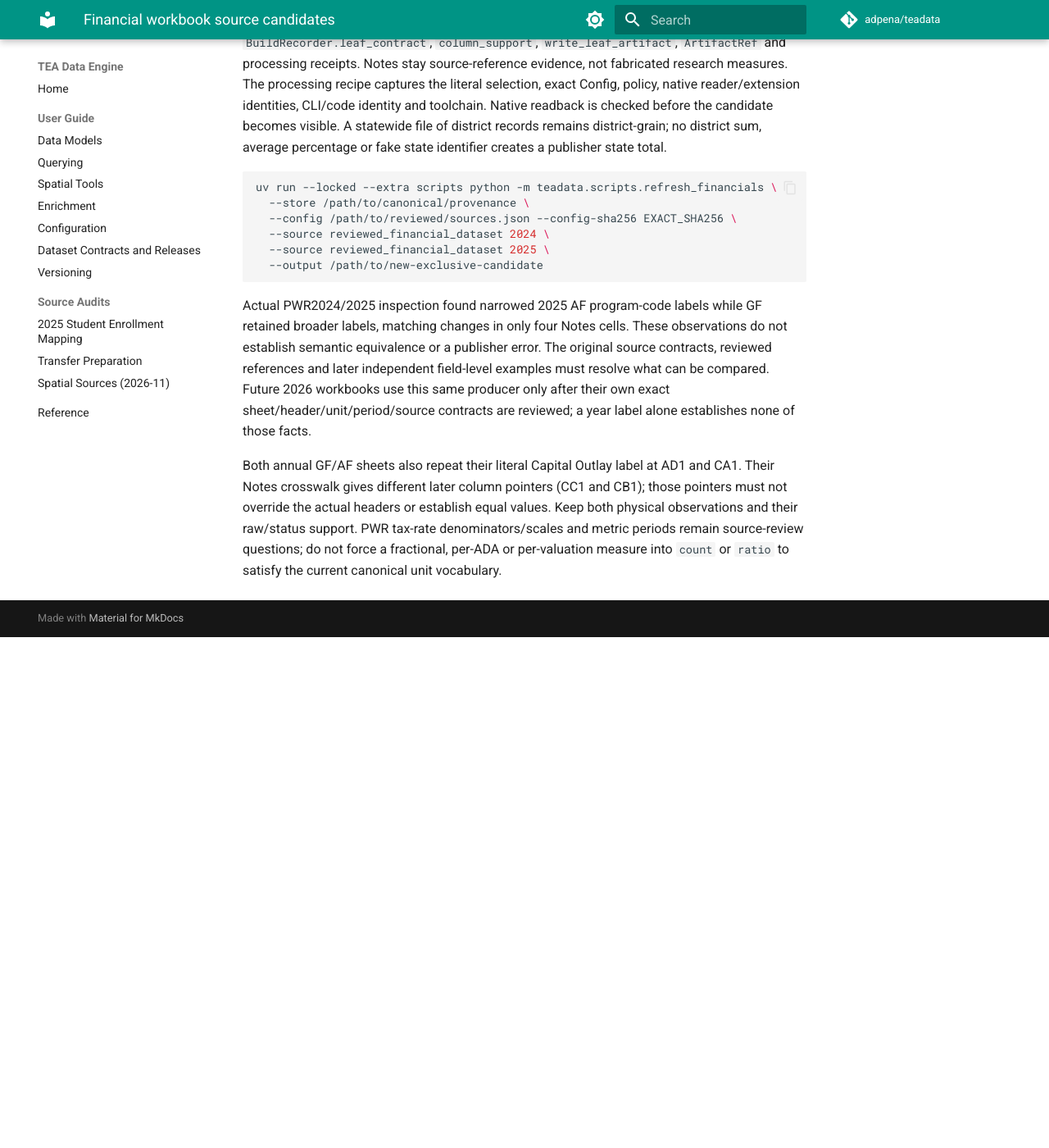
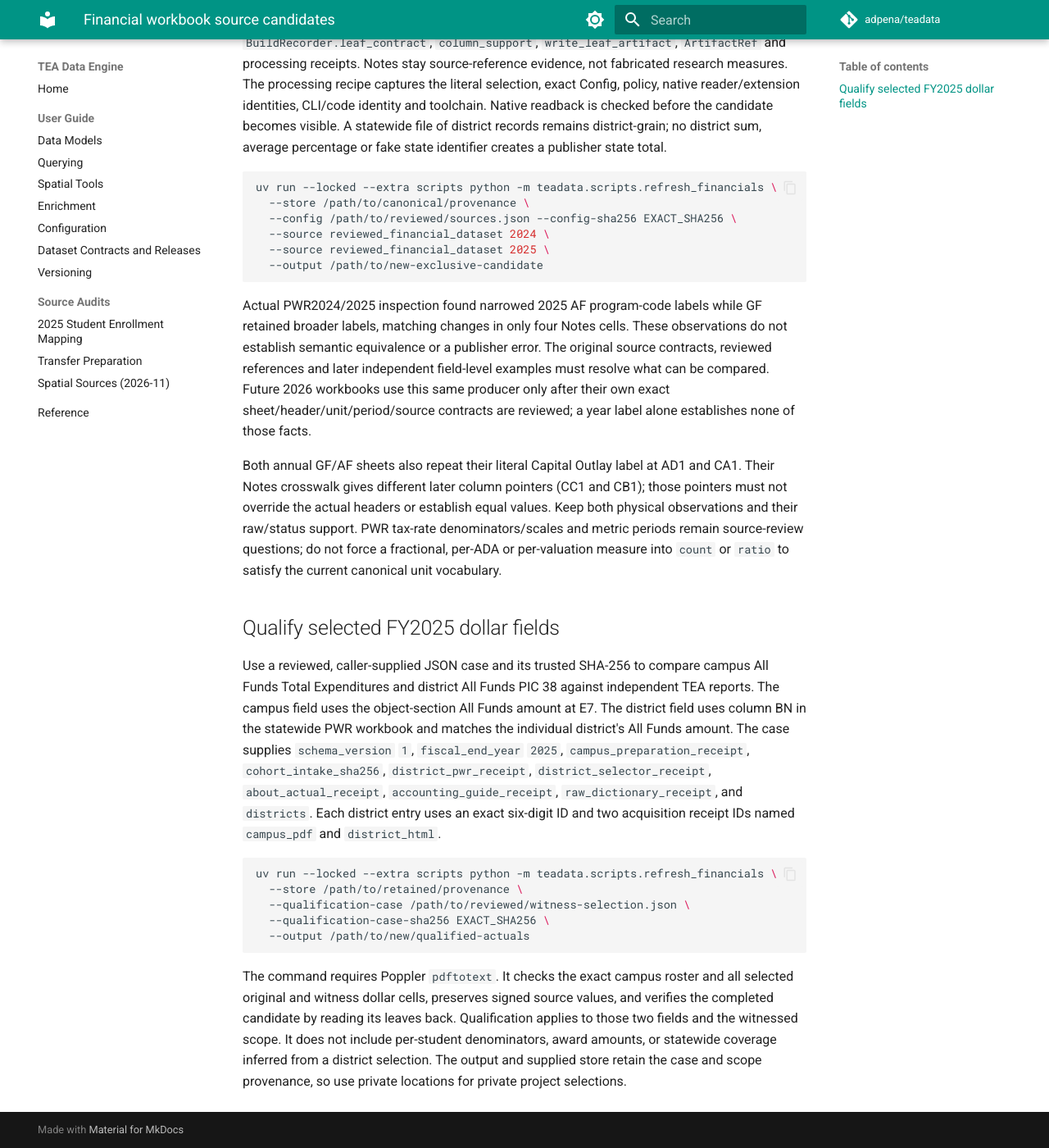
Before and after one commit to adpena/teadata, an MkDocs documentation site: the page built from docs/financial-sources.md, in a window 1280 px wide and 1400 px high, scrolled down 2780 px. Shown: the whole window at 82% size. Built offline with MkDocs 1.6.1 and Material for MkDocs 9.7.7, drawn with Linux system fonts in a browser that asks for light colours; comment, search, counter and statistics services are not loaded; before the commit the page ends 3557 px from its top, so only the background shows below that.

Commit message:
Accept a pinned external financial qualification case

````diff
--- a/docs/financial-sources.md
+++ b/docs/financial-sources.md
@@ -52,3 +52,33 @@ uv run --locked --extra scripts python -m teadata.scripts.refresh_financials \
 Actual PWR2024/2025 inspection found narrowed 2025 AF program-code labels while GF retained broader labels, matching changes in only four Notes cells. These observations do not establish semantic equivalence or a publisher error. The original source contracts, reviewed references and later independent field-level examples must resolve what can be compared. Future 2026 workbooks use this same producer only after their own exact sheet/header/unit/period/source contracts are reviewed; a year label alone establishes none of those facts.
 
 Both annual GF/AF sheets also repeat their literal Capital Outlay label at AD1 and CA1. Their Notes crosswalk gives different later column pointers (CC1 and CB1); those pointers must not override the actual headers or establish equal values. Keep both physical observations and their raw/status support. PWR tax-rate denominators/scales and metric periods remain source-review questions; do not force a fractional, per-ADA or per-valuation measure into `count` or `ratio` to satisfy the current canonical unit vocabulary.
+
+## Qualify selected FY2025 dollar fields
+
+Use a reviewed, caller-supplied JSON case and its trusted SHA-256 to compare
+campus All Funds Total Expenditures and district All Funds PIC 38 against
+independent TEA reports. The campus field uses the object-section All Funds
+amount at E7. The district field uses column BN in the statewide PWR workbook
+and matches the individual district's All Funds amount. The case supplies
+`schema_version` `1`, `fiscal_end_year`
+`2025`, `campus_preparation_receipt`, `cohort_intake_sha256`,
+`district_pwr_receipt`, `district_selector_receipt`, `about_actual_receipt`,
+`accounting_guide_receipt`, `raw_dictionary_receipt`, and `districts`. Each
+district entry uses an exact six-digit ID and two acquisition receipt IDs named
+`campus_pdf` and `district_html`.
+
+```sh
+uv run --locked --extra scripts python -m teadata.scripts.refresh_financials \
+  --store /path/to/retained/provenance \
+  --qualification-case /path/to/reviewed/witness-selection.json \
+  --qualification-case-sha256 EXACT_SHA256 \
+  --output /path/to/new/qualified-actuals
+```
+
+The command requires Poppler `pdftotext`. It checks the exact campus roster and
+all selected original and witness dollar cells, preserves signed source values,
+and verifies the completed candidate by reading its leaves back. Qualification
+applies to those two fields and the witnessed scope. It does not include
+per-student denominators, award amounts, or statewide coverage inferred from a
+district selection. The output and supplied store retain the case and scope
+provenance, so use private locations for private project selections.
````
Also changed, not shown: docs/config.md (+7 -26 lines), docs/data-releases.md (+3 -3 lines), docs/transfer-sources.md (+2 -2 lines), 6 other files.
